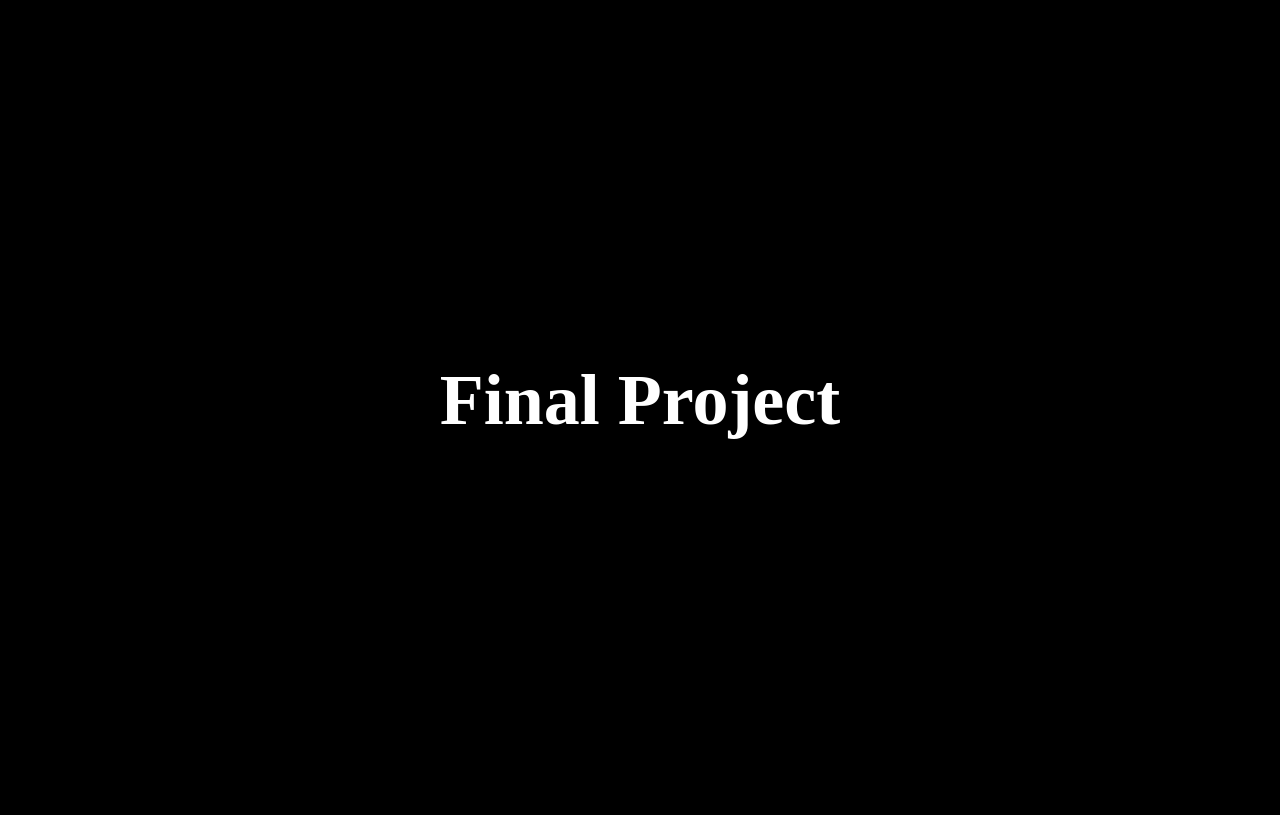
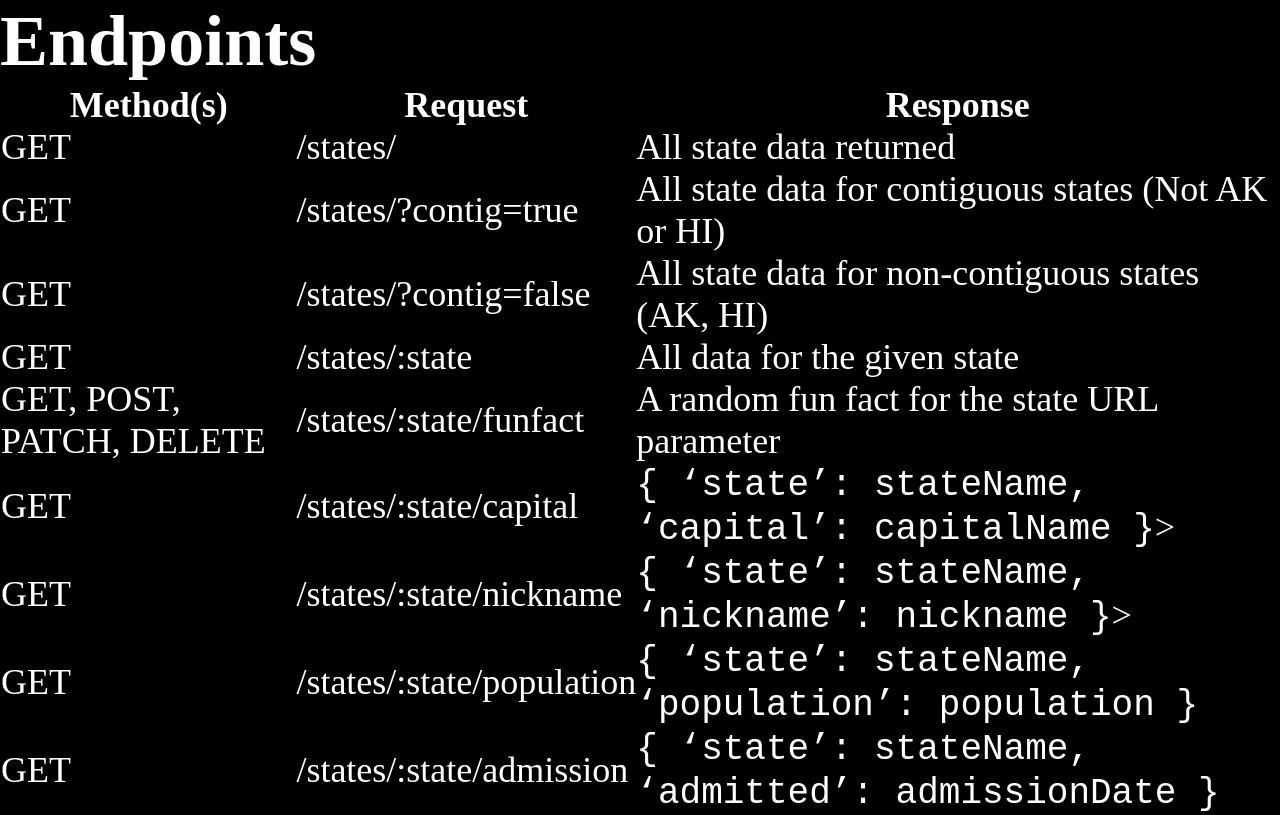
Before and after one commit to rsteele6/States-API, a website: page views/index.html in a window 1280 px wide. Drawn offline with Linux system fonts and the light colour scheme; files that its build step writes are made by us from their sources.

Commit message:
Added table of endpoints

```diff
--- a/public/css/style.css
+++ b/public/css/style.css
@@ -12,3 +12,9 @@ body {
     display: grid;
     place-content: center;
 }
+
+table {
+    border: 1px solid black;
+    border-collapse: collapse;
+    padding: 5px;
+}
--- a/views/index.html
+++ b/views/index.html
@@ -10,7 +10,63 @@
 </head>
 
 <body>
-    <h1>Final Project</h1>
+    <h1>Endpoints</h1>
+    <table>
+        <tr>
+            <th>Method(s)</th>
+            <th>Request</th>
+            <th>Response</th>
+        </tr>
+        <tr>
+            <td>GET</td>
+            <td>/states/</td>
+            <td>All state data returned</td>
+        </tr>
+        <tr>
+            <td>GET</td>
+            <td>/states/?contig=true</td>
+            <td>All state data for contiguous states (Not AK or HI)</td>
+        </tr>
+        <tr>
+            <td>GET</td>
+            <td>/states/?contig=false</td>
+            <td>All state data for non-contiguous states (AK, HI)</td>
+        </tr>
+        <tr>
+            <td>GET</td>
+            <td>/states/:state</td>
+            <td>All data for the given state</td>
+        </tr>
+        <tr>
+            <td>GET, POST, PATCH, DELETE</td>
+            <td>/states/:state/funfact</td>
+            <td>A random fun fact for the state URL parameter</td>
+        </tr>
+        <tr>
+            <td>GET</td>
+            <td>/states/:state/capital</td>
+            <td><code>{ ‘state’: stateName, ‘capital’: capitalName }</code>></td>
+        </tr>
+        <tr>
+            <td>GET</td>
+            <td>/states/:state/nickname</td>
+            <td><code>{ ‘state’: stateName, ‘nickname’: nickname }</code>></td>
+        </tr>
+        <tr>
+            <td>GET</td>
+            <td>/states/:state/population</td>
+            <td><code>{ ‘state’: stateName, ‘population’: population }</code></td>
+        </tr>
+        <tr>
+            <td>GET</td>
+            <td>/states/:state/admission</td>
+            <td><code>{ ‘state’: stateName, ‘admitted’: admissionDate }</code></td>
+        </tr>
+
+    </table>
+
+
+
 </body>
 
 </html>
```
